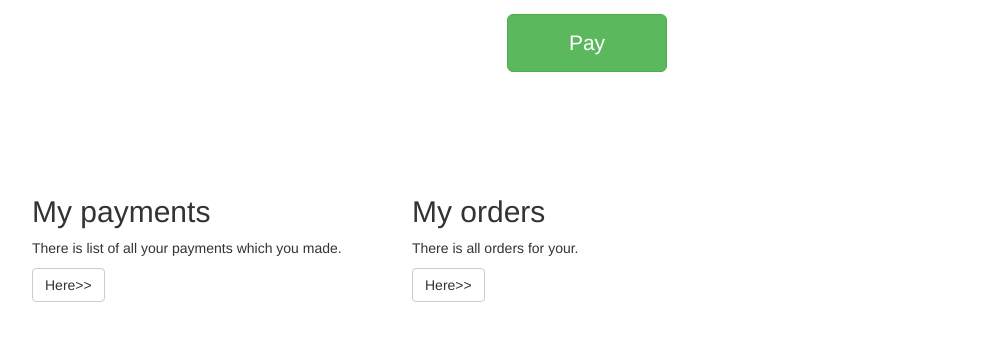
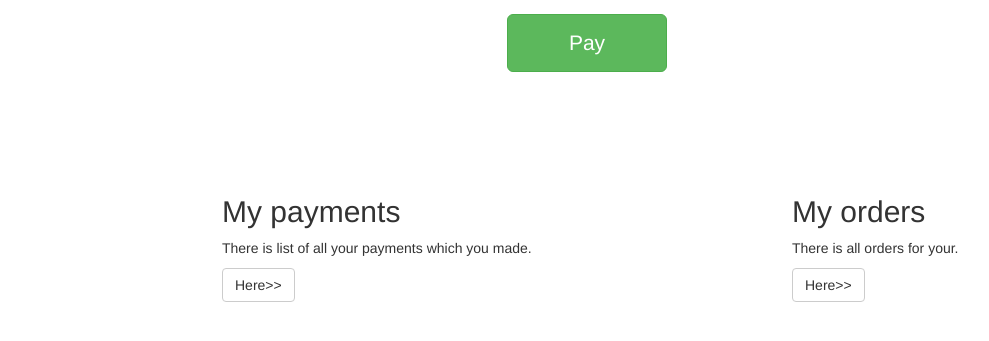
Before and after one commit to twin1080/payment.loc, a Yii app: template views/site/index.php in a window 1280 px wide. Shown: the part 258-599 px from the top of the page, without its empty margins (53-1042 px from the left). Run offline with PHP 8.4 and a stand-in for Yii, Linux system fonts and the light colour scheme; the template is opened without the code that fills it, so the values that code supplies are empty; some libraries are stand-ins or nearby versions.

Commit message:
Aligning by center on index.php

```diff
--- a/views/site/index.php
+++ b/views/site/index.php
@@ -31,8 +31,11 @@ $this->title = 'Payment acceptance';
 
 
   <div class="body-content">
-
-            <div class="col-lg-4">
+           <div class="col-lg-1">
+            </div>
+            <div class="col-lg-1">
+            </div>
+            <div class="col-lg-6">
                 <h2>My payments</h2>
 
                 <p>There is list of all your payments which you made.</p>
```
